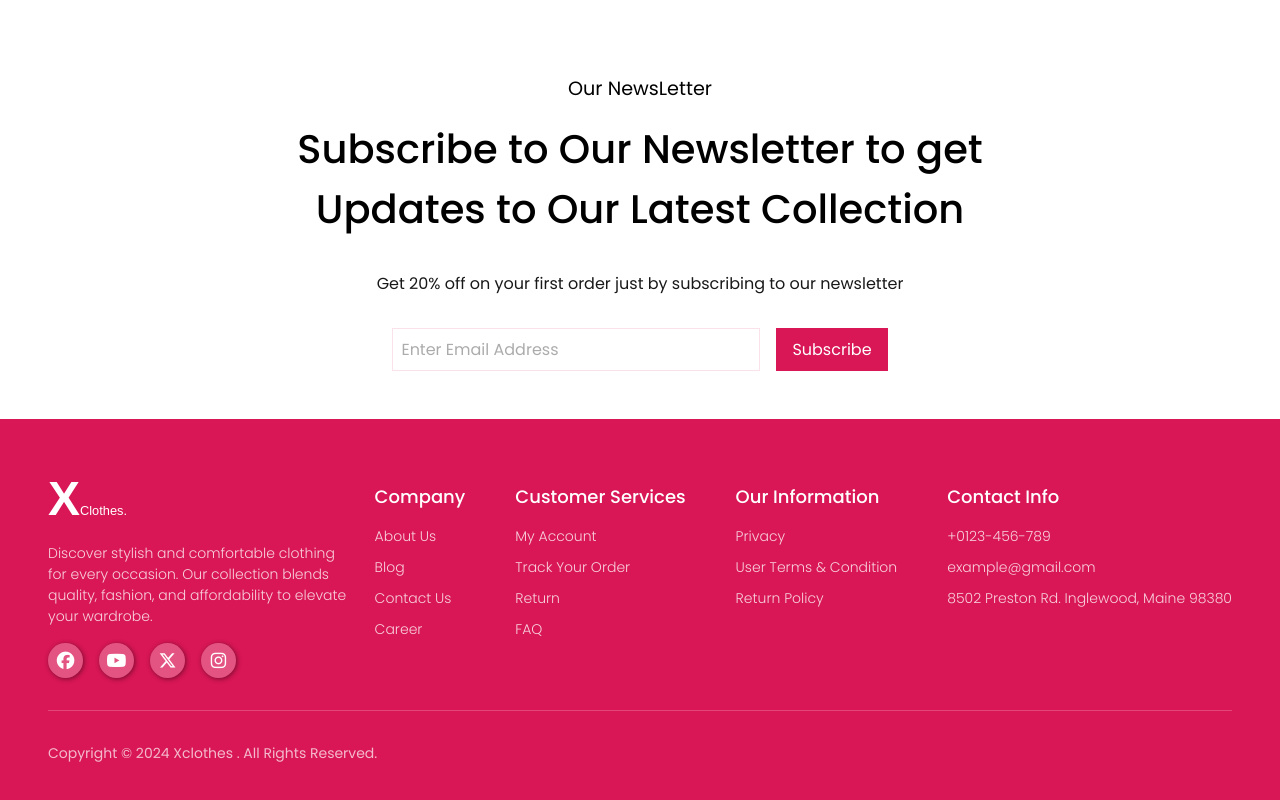
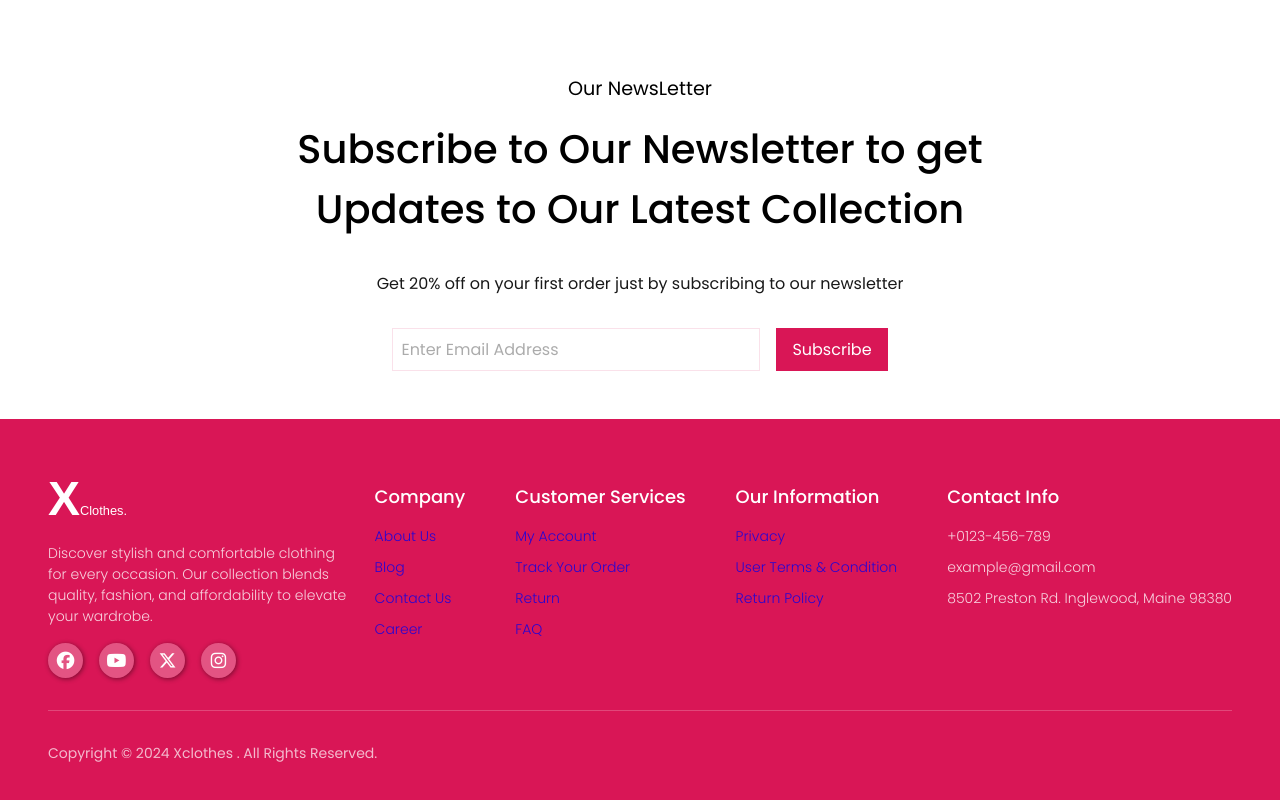
Before and after one commit to asrafulsgit/X-clothes-1.1, a React (Vite) app in the folder Front-End/: page / in a window 1280 px wide. Shown: the part 3451-4251 px from the top of the page. Built offline with nearby package versions, Linux system fonts and the light colour scheme; no server answers; a web font is replaced by a local one.

Commit message:
Add navigation links to Footer component for improved accessibility

```diff
--- a/Front-End/src/Components/App/Footer/Footer.jsx
+++ b/Front-End/src/Components/App/Footer/Footer.jsx
@@ -1,5 +1,6 @@
 import React from "react";
 import "./Footer.css";
+import { Link } from "react-router-dom";
 
 const Footer = () => {
   return (
@@ -35,29 +36,29 @@ const Footer = () => {
           <div className="footer-column">
             <h4>Company</h4>
             <ul>
-              <li>About Us</li>
-              <li>Blog</li>
-              <li>Contact Us</li>
-              <li>Career</li>
+              <Link to='/aboutus'><li>About Us</li></Link>
+              <Link to=''><li>Blog</li></Link>
+              <Link to=''><li>Contact Us</li></Link>
+              <Link to=''><li>Career</li></Link>
             </ul>
           </div>
 
           <div className="footer-column">
             <h4>Customer Services</h4>
             <ul>
-              <li>My Account</li>
-              <li>Track Your Order</li>
-              <li>Return</li>
-              <li>FAQ</li>
+              <Link to='/profile'><li>My Account</li></Link>
+              <Link to=''><li>Track Your Order</li></Link>
+              <Link to='/return-policy'><li>Return</li></Link>
+              <Link to='/faq'><li>FAQ</li></Link>
             </ul>
           </div>
 
           <div className="footer-column">
             <h4>Our Information</h4>
             <ul>
-              <li>Privacy</li>
-              <li>User Terms & Condition</li>
-              <li>Return Policy</li>
+              <Link to='/privacy-policy'><li>Privacy</li></Link>
+              <Link to='/terms-and-conditions'><li>User Terms & Condition</li></Link>
+              <Link to='/return-policy'><li>Return Policy</li></Link>
             </ul>
           </div>
 
```
